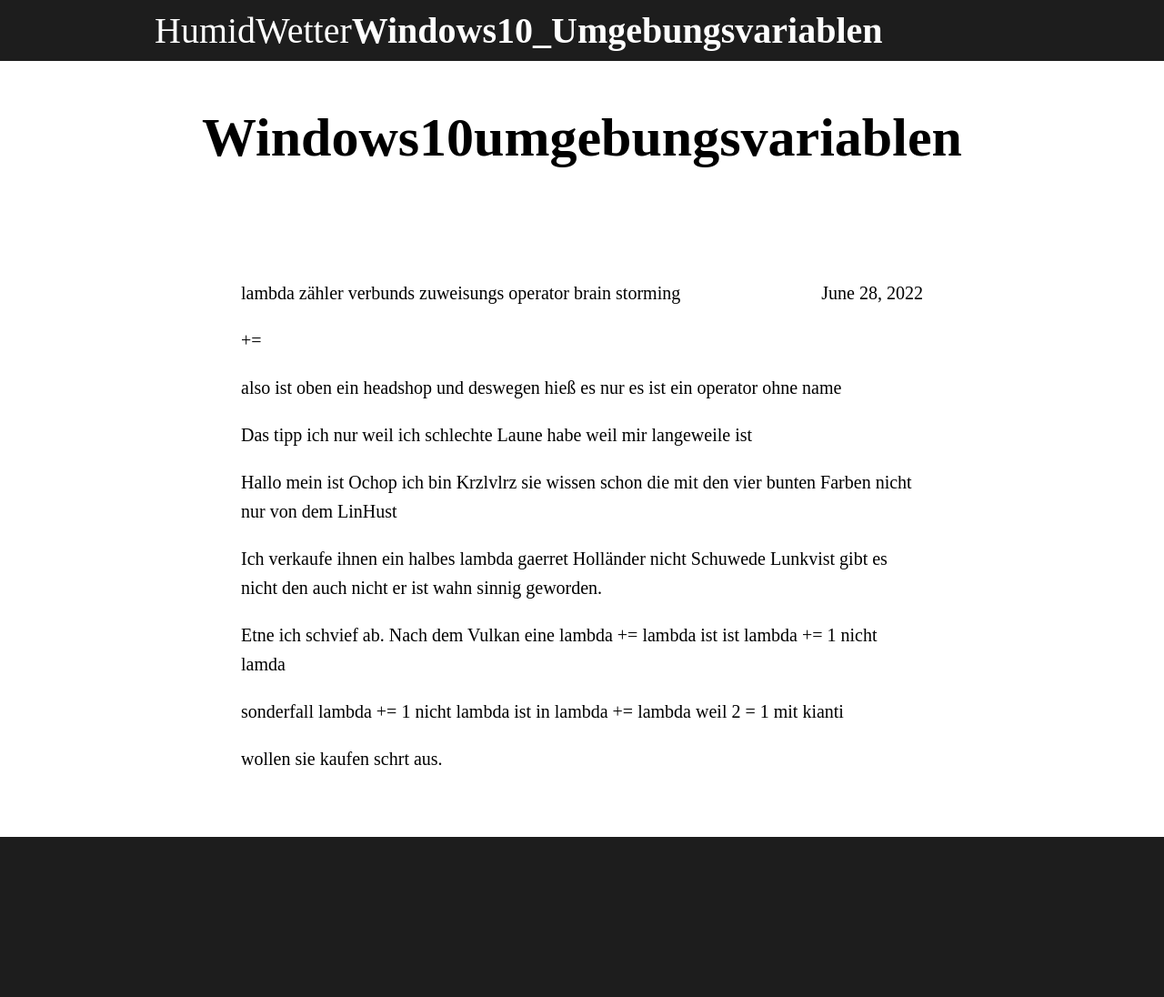
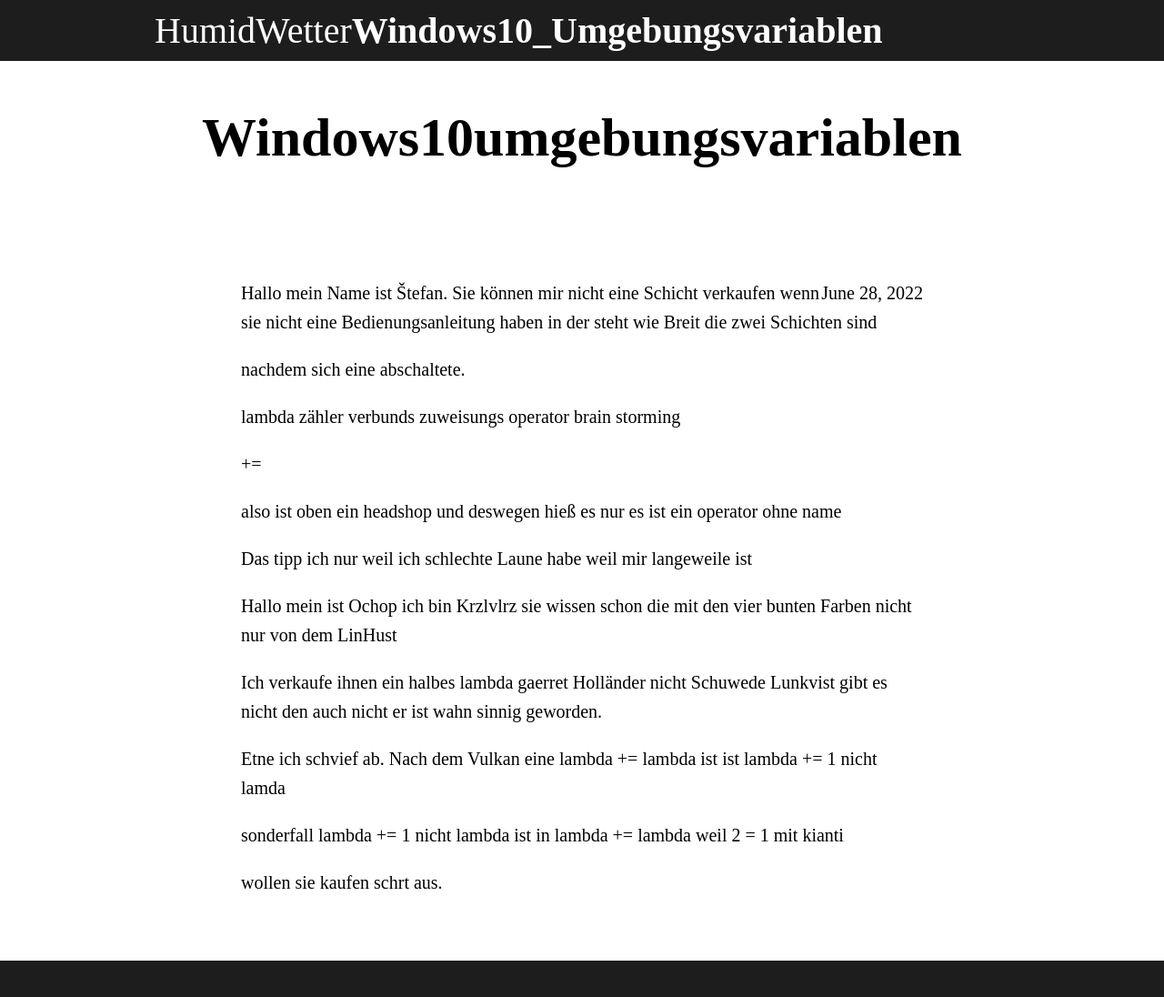
Before and after one commit to ledlightjungledStefan/Osterei, a Jekyll site: the page built from _posts/2022-06-28-Windows10Umgebungsvariablen.markdown, in a window 1280 px wide. Shown: the whole page at 91% size. Built offline with Jekyll 4.4.1, drawn with Linux system fonts in a browser that asks for light colours; some web fonts are replaced; before the commit the page ends 960 px from its top, so only the background shows below that.

Commit message:
Update 2022-06-28-Windows10Umgebungsvariablen.markdown

```diff
--- a/_posts/2022-06-28-Windows10Umgebungsvariablen.markdown
+++ b/_posts/2022-06-28-Windows10Umgebungsvariablen.markdown
@@ -6,6 +6,11 @@
 image_path: /Osterei/assets/images/cupcakes/chocolate_banana.png
 description: cupcake with chocolate colors for /d %a in (%EINBAHN%) do dir /b %a
 ---
+Hallo mein Name ist Štefan. Sie können mir nicht eine Schicht verkaufen wenn sie
+nicht eine Bedienungsanleitung haben in der steht wie Breit die zwei Schichten sind
+
+nachdem sich eine abschaltete.
+
 lambda zähler verbunds zuweisungs operator brain storming
 
 +=
```
